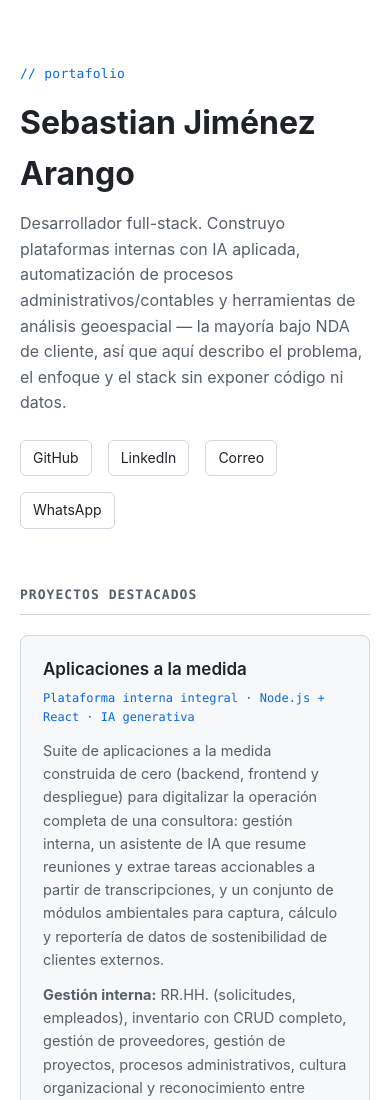
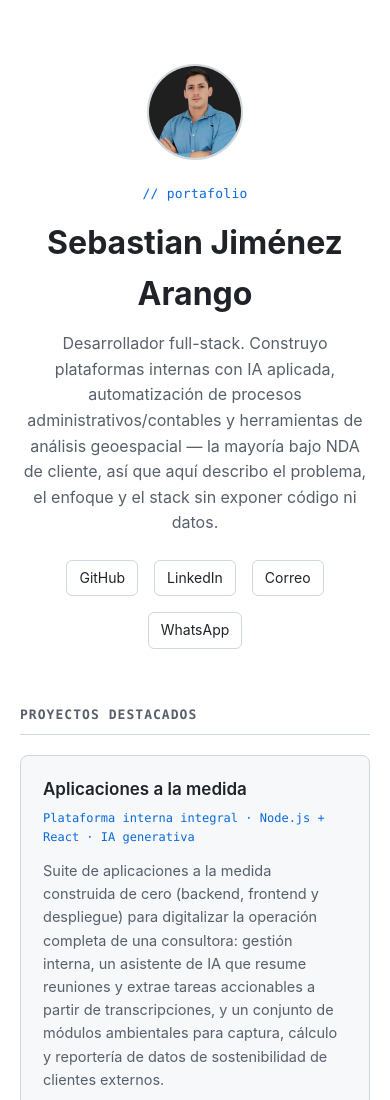
Before and after one commit to jinebres10-lgtm/portafolio, a plain HTML site: page index.html in a window 390 px wide. Shown: the top 1100 px of the page. Drawn offline with Linux system fonts and the light colour scheme.

Commit message:
Agregar foto de perfil, datos de contacto y corregir link de GitHub

```diff
--- a/index.html
+++ b/index.html
@@ -36,6 +36,33 @@
 
   header {
     margin-bottom: 56px;
+    display: flex;
+    gap: 24px;
+    align-items: flex-start;
+  }
+
+  .avatar {
+    width: 96px;
+    height: 96px;
+    border-radius: 50%;
+    object-fit: cover;
+    border: 2px solid var(--border);
+    flex-shrink: 0;
+  }
+
+  .header-text {
+    min-width: 0;
+  }
+
+  @media (max-width: 520px) {
+    header {
+      flex-direction: column;
+      align-items: center;
+      text-align: center;
+    }
+    .links {
+      justify-content: center;
+    }
   }
 
   .eyebrow {
@@ -186,6 +213,8 @@
 <body>
   <div class="wrap">
     <header>
+      <img class="avatar" src="foto-perfil.jpg" alt="Foto de Sebastian Jiménez Arango">
+      <div class="header-text">
         <p class="eyebrow">// portafolio</p>
         <h1>Sebastian Jiménez Arango</h1>
         <p class="lede">
@@ -195,10 +224,11 @@
           el enfoque y el stack sin exponer código ni datos.
         </p>
         <div class="links">
-        <a href="https://github.com/jinebres10-lgtm" target="_blank" rel="noopener">GitHub</a>
+          <a href="https://github.com/jinebres10-lgtm/portafolio" target="_blank" rel="noopener">GitHub</a>
           <a href="https://www.linkedin.com/in/sebastian-jim%C3%A9nez-arango/" target="_blank" rel="noopener">LinkedIn</a>
           <a href="mailto:jinebres@hotmail.com">Correo</a>
           <a href="https://wa.me/573103240543" target="_blank" rel="noopener">WhatsApp</a>
+        </div>
       </div>
     </header>
 
```
Also changed, not shown: foto-perfil.jpg (added). Lines whose indentation alone changed are shown as unchanged.
